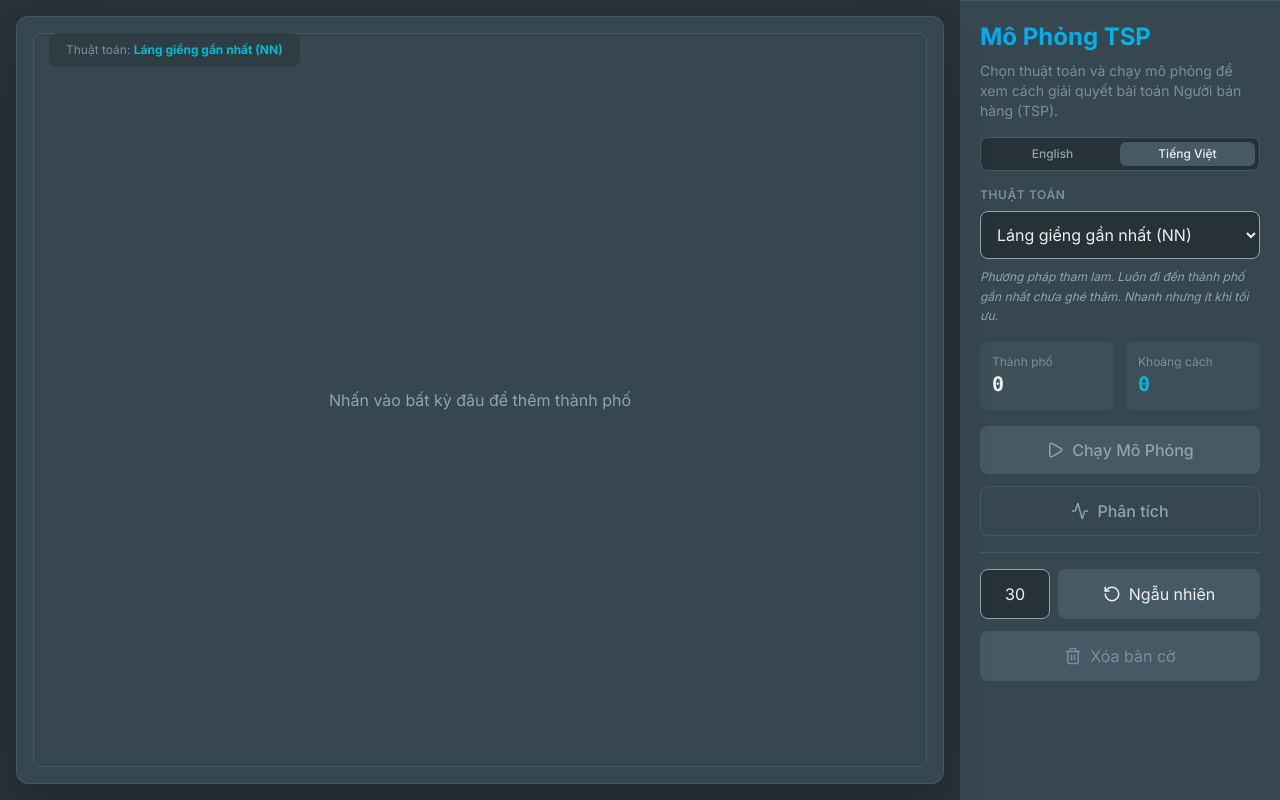
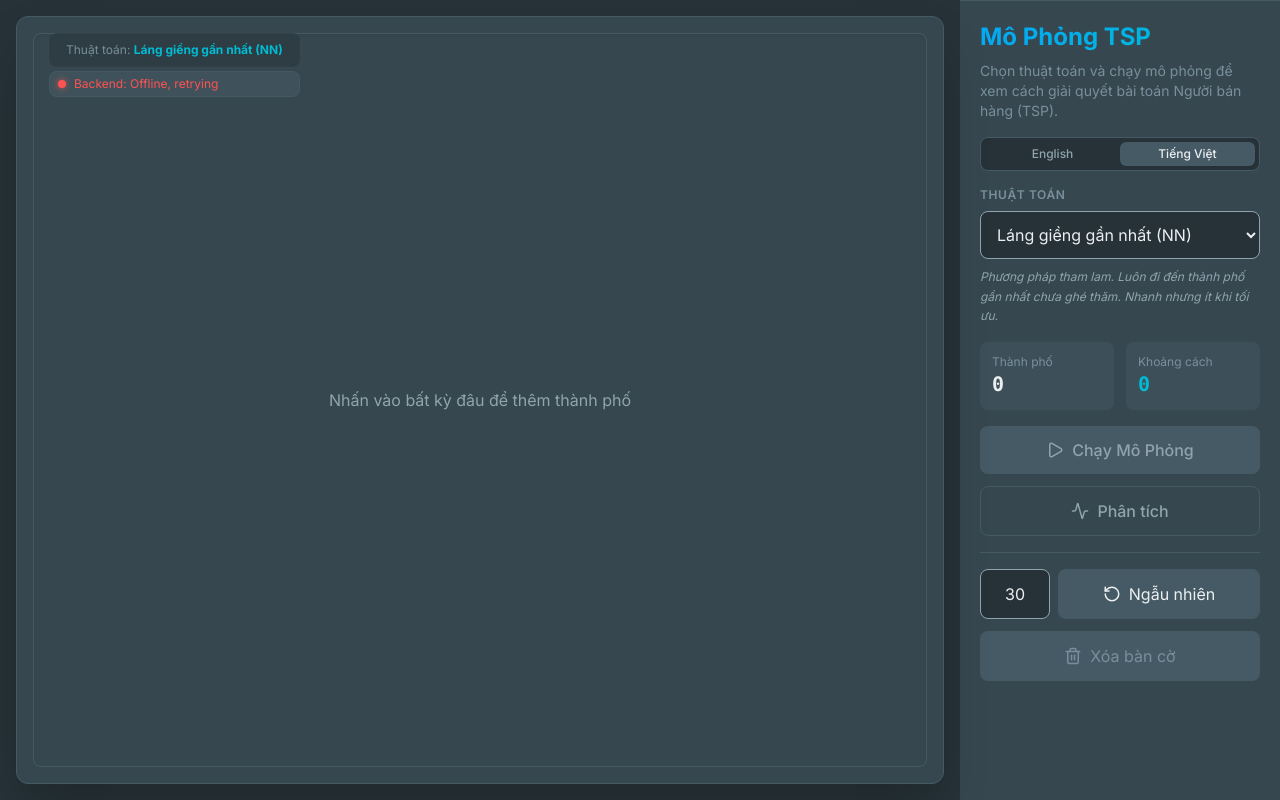
Before and after one commit to quanq026/TSP-app, a React (Vite) app: page / in a window 1280 px wide. Built offline with nearby package versions, Linux system fonts and the light colour scheme; no server answers.

Commit message:
add Backend status

```diff
--- a/App.tsx
+++ b/App.tsx
@@ -6,7 +6,7 @@ import AnalysisModal from './components/AnalysisModal';
 import SFCDebugPanel from './components/SFCDebugPanel';
 import { City, AlgorithmType, AnalysisResult, Language } from './types';
 import { translations } from './utils/translations';
-import { fetchRandomCities, solveTsp, analyzeAlgorithms } from './utils/api';
+import { fetchRandomCities, solveTsp, analyzeAlgorithms, checkBackendHealth } from './utils/api';
 import { getTotalDistance } from './utils/geometry';
 import { theme, withOpacity } from './utils/theme';
 
@@ -19,6 +19,8 @@ const ensureMinDimension = (value: number) => Math.max(value, MIN_DIMENSION);
 // Counter for unique city IDs (avoids Date.now() collision on rapid clicks)
 let cityIdCounter = 0;
 const getNextCityId = () => ++cityIdCounter;
+
+type BackendStatus = 'connecting' | 'ready' | 'offline';
 
 const App: React.FC = () => {
 
@@ -36,6 +38,7 @@ const App: React.FC = () => {
   const [showHilbertCurve, setShowHilbertCurve] = useState(false);
   const [showSFCOrder, setShowSFCOrder] = useState(false);
   const [highlightedCityId, setHighlightedCityId] = useState<number | null>(null);
+  const [backendStatus, setBackendStatus] = useState<BackendStatus>('connecting');
 
   const targetPathRef = useRef<number[]>([]);
   const timerRef = useRef<number | null>(null);
@@ -76,6 +79,34 @@ const App: React.FC = () => {
     return () => {
       document.body.style.removeProperty('scrollbar-color');
       styleEl?.parentElement?.removeChild(styleEl);
+    };
+  }, []);
+
+  useEffect(() => {
+    let isMounted = true;
+    let retryTimeout: number | null = null;
+
+    const pingBackend = async () => {
+      if (!isMounted) return;
+      setBackendStatus(prev => (prev === 'ready' ? prev : 'connecting'));
+      try {
+        await checkBackendHealth();
+        if (!isMounted) return;
+        setBackendStatus('ready');
+      } catch (err) {
+        if (!isMounted) return;
+        setBackendStatus('offline');
+        retryTimeout = window.setTimeout(pingBackend, 10000);
+      }
+    };
+
+    pingBackend();
+
+    return () => {
+      isMounted = false;
+      if (retryTimeout) {
+        clearTimeout(retryTimeout);
+      }
     };
   }, []);
 
@@ -220,8 +251,26 @@ const App: React.FC = () => {
             />
           </div>
 
-          <div className="absolute top-2 left-2 lg:top-4 lg:left-8 backdrop-blur-sm px-2 py-1 lg:px-4 lg:py-2 rounded-lg text-[10px] lg:text-xs pointer-events-none" style={{ backgroundColor: withOpacity(theme.colors.base, 0.5), border: `1px solid ${withOpacity(theme.colors.overlay, 0.1)}`, color: theme.colors.subtle }}>
-            {t.algorithm}: <span className="font-bold" style={{ color: theme.colors.foam }}>{t.algoNames[selectedAlgorithm]}</span>
+          <div className="absolute top-2 left-2 lg:top-4 lg:left-8 flex flex-col gap-1 pointer-events-none">
+            <div className="backdrop-blur-sm px-2 py-1 lg:px-4 lg:py-2 rounded-lg text-[10px] lg:text-xs" style={{ backgroundColor: withOpacity(theme.colors.base, 0.5), border: `1px solid ${withOpacity(theme.colors.overlay, 0.1)}`, color: theme.colors.subtle }}>
+              {t.algorithm}: <span className="font-bold" style={{ color: theme.colors.foam }}>{t.algoNames[selectedAlgorithm]}</span>
+            </div>
+            <div
+              className="inline-flex items-center gap-2 px-2 py-1 rounded-lg text-[10px] lg:text-xs"
+              style={{
+                backgroundColor: withOpacity(theme.colors.overlay, 0.6),
+                border: `1px solid ${withOpacity(theme.colors.overlay, 0.9)}`,
+                color: backendStatus === 'ready' ? theme.colors.foam : backendStatus === 'connecting' ? theme.colors.gold : theme.colors.love
+              }}
+            >
+              <span className="inline-block w-2 h-2 rounded-full"
+                style={{
+                  backgroundColor: backendStatus === 'ready' ? theme.colors.foam : backendStatus === 'connecting' ? theme.colors.gold : theme.colors.love,
+                  boxShadow: `0 0 6px ${withOpacity(backendStatus === 'ready' ? theme.colors.foam : backendStatus === 'connecting' ? theme.colors.gold : theme.colors.love, 0.8)}`
+                }}
+              />
+              {backendStatus === 'ready' ? 'Backend: Ready' : backendStatus === 'connecting' ? 'Backend: Waking up…' : 'Backend: Offline, retrying'}
+            </div>
           </div>
 
           {/* Error Toast */}
--- a/utils/api.ts
+++ b/utils/api.ts
@@ -5,6 +5,16 @@ const API_BASE_URL = import.meta.env.VITE_API_URL || 'https://tsp-app.onrender.c
 const withBase = (path: string) => {
     const normalized = path.startsWith('/') ? path : `/${path}`;
     return `${API_BASE_URL}${normalized}`;
+};
+
+export const checkBackendHealth = async (): Promise<boolean> => {
+    try {
+        const response = await fetch(withBase('/health'), { method: 'GET' });
+        await handleResponse<{ status: string }>(response);
+        return true;
+    } catch {
+        throw new Error('Backend unreachable');
+    }
 };
 
 const handleResponse = async <T>(response: Response): Promise<T> => {
```
